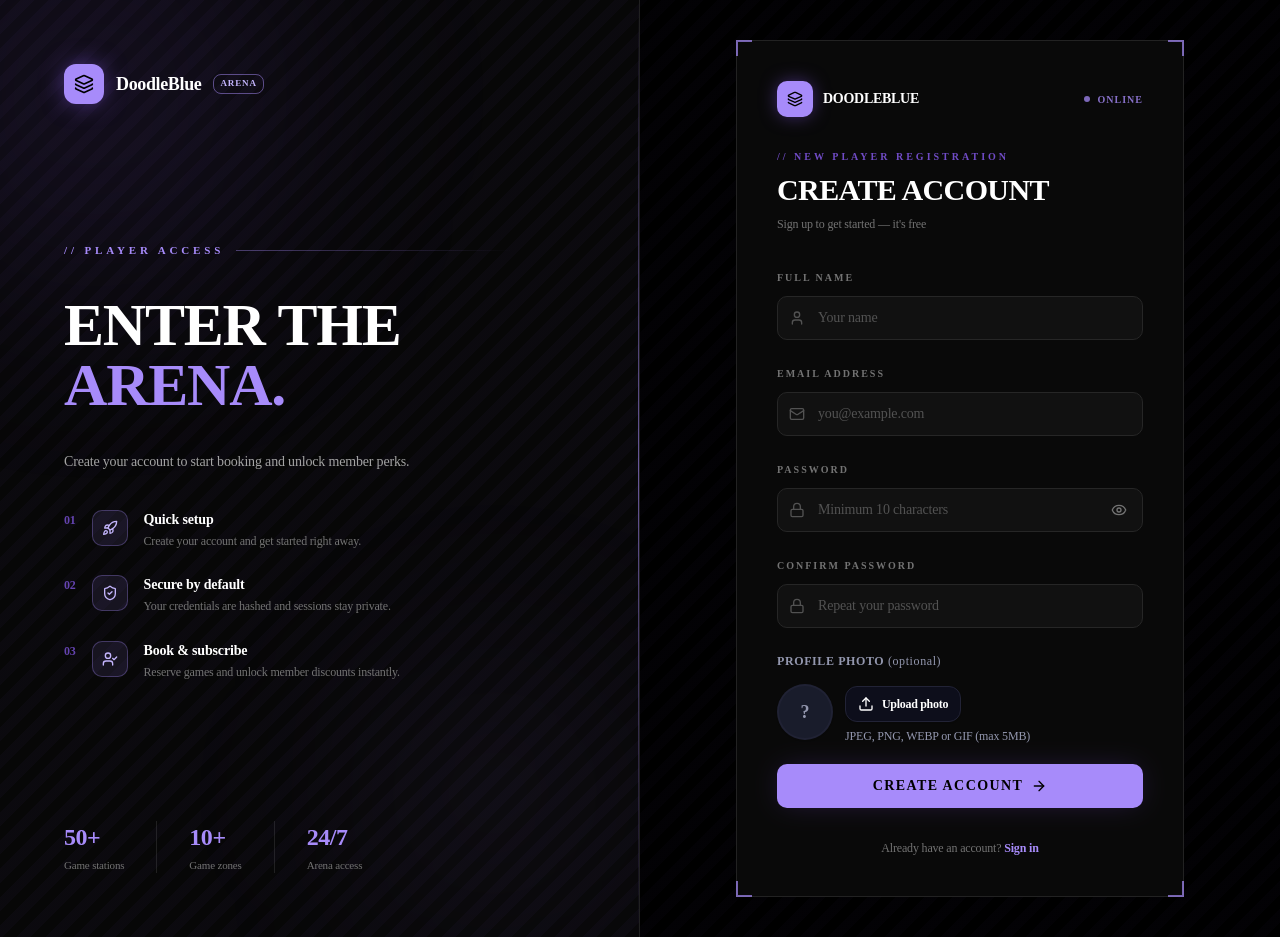
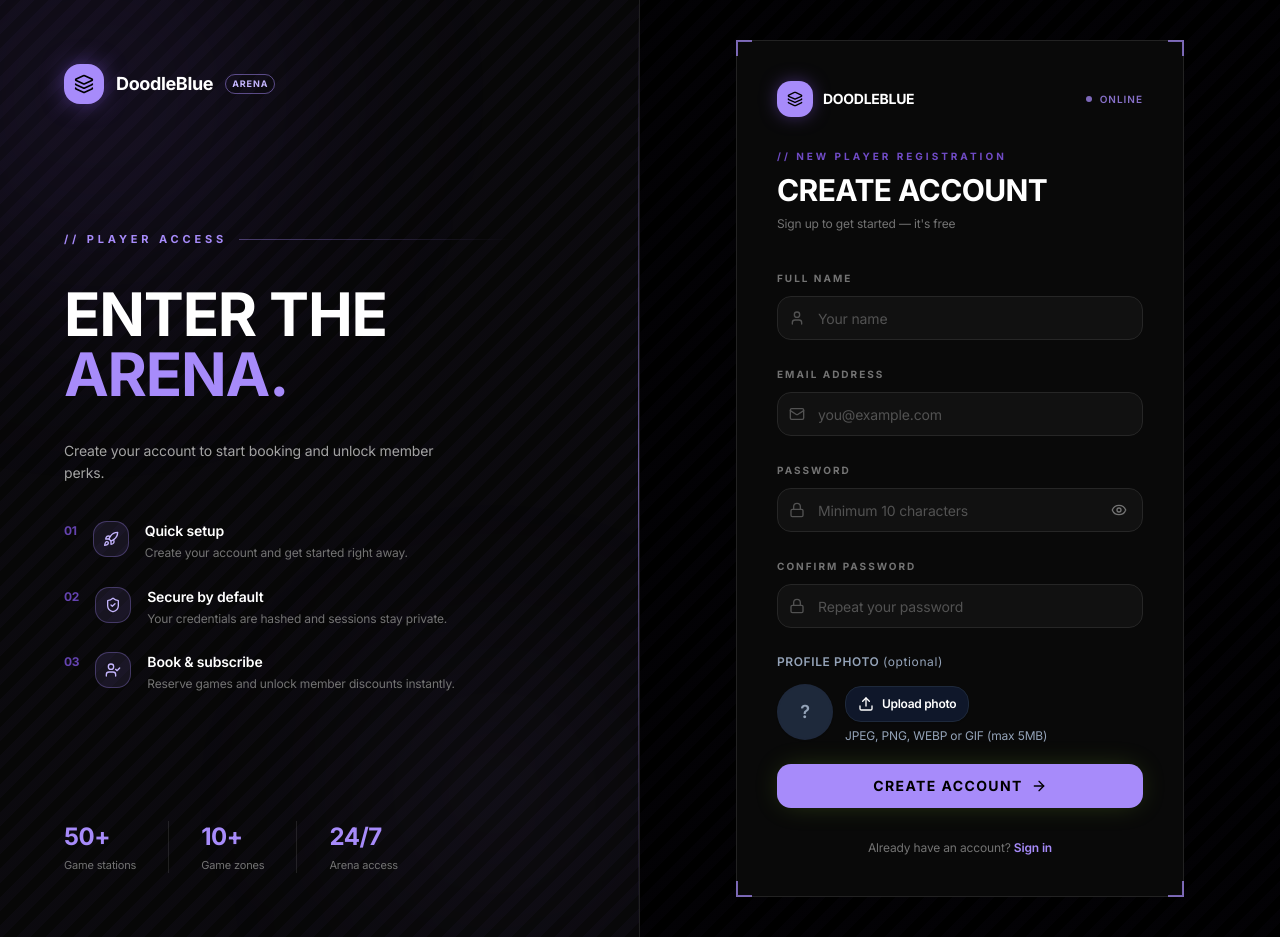
Before and after one commit to praveens649/Zylo, a React (Vite) app in the folder ReactApp/: page /signup in a window 1280 px wide. Built offline with nearby package versions, Linux system fonts and the light colour scheme.

Commit message:
feat: initialize ReactApp project structure and configuration

```diff
--- a/ReactApp/index.html
+++ b/ReactApp/index.html
@@ -7,7 +7,7 @@
     <title>DoodleBlue</title>
     <link rel="preconnect" href="https://fonts.googleapis.com">
     <link rel="preconnect" href="https://fonts.gstatic.com" crossorigin>
-    <link href="https://fonts.googleapis.com/css2?family=Inter:wght@300;400;500;600;700&family=Space+Grotesk:wght@500;600;700&display=swap" rel="stylesheet">
+    <link href="https://fonts.googleapis.com/css2?family=Inter:wght@300;400;500;600;700&family=JetBrains+Mono:wght@400;500;600&family=Space+Grotesk:wght@500;600;700&display=swap" rel="stylesheet">
   </head>
   <body class="antialiased font-sans">
     <div id="root"></div>
--- a/ReactApp/src/app/globals.css
+++ b/ReactApp/src/app/globals.css
@@ -4,142 +4,161 @@
 
 @layer base {
   :root {
-    /* Tailwind v3 opacity modifiers (bg-card/95 etc.) need channel values —
-       the config wraps these in oklch(var(--x) / <alpha-value>). */
+    /* BRAND PALETTE — "Light Green" (tweakcn: cmlhfpjhw000004l4f4ax3m7z) */
+    --background: 0.9892 0.0054 117.9205;
+    --foreground: 0.2077 0.0398 265.7549;
 
-    /* BRAND PALETTE — "Neon Arcade"
-       1. Primary:   Electric violet (L: 0.62, C: 0.24, H: 295)
-       2. Secondary: Deep violet surface
-       3. Tertiary:  Neon cyan (L: 0.79, C: 0.16, H: 195)
-    */
-    --primary: 0.6200 0.2400 295.0000;
-    --primary-foreground: 0.9700 0.0100 280.0000;
+    --card: 1.0000 0 0;
+    --card-foreground: 0.2077 0.0398 265.7549;
 
-    --secondary: 0.2200 0.0350 280.0000;
-    --secondary-foreground: 0.9200 0.0200 275.0000;
+    --popover: 1.0000 0 0;
+    --popover-foreground: 0.2077 0.0398 265.7549;
 
-    --tertiary: 0.7900 0.1600 195.0000;
-    --tertiary-foreground: 0.1500 0.0400 250.0000;
+    --primary: 0.8871 0.2122 128.5041;
+    --primary-foreground: 0 0 0;
 
-    /* SURFACES & NEUTRALS — deep space ink with a violet tint */
-    --background: 0.1250 0.0220 278.0000;
-    --foreground: 0.9350 0.0120 275.0000;
+    --secondary: 0.3717 0.0392 257.2870;
+    --secondary-foreground: 0.9842 0.0034 247.8575;
 
-    --card: 0.1700 0.0280 278.0000;
-    --card-foreground: 0.9350 0.0120 275.0000;
+    --tertiary: 0.7227 0.1920 149.5793;
+    --tertiary-foreground: 0.2077 0.0398 265.7549;
 
-    --popover: 0.1650 0.0280 278.0000;
-    --popover-foreground: 0.9350 0.0120 275.0000;
+    --muted: 0.9683 0.0069 247.8956;
+    --muted-foreground: 0.5544 0.0407 257.4166;
 
-    --muted: 0.2300 0.0300 278.0000;
-    --muted-foreground: 0.6800 0.0350 278.0000;
+    --accent: 0.9819 0.0181 155.8263;
+    --accent-foreground: 0.4479 0.1083 151.3277;
 
-    --accent: 0.2700 0.0700 288.0000;
-    --accent-foreground: 0.9400 0.0300 280.0000;
+    --destructive: 0.6368 0.2078 25.3313;
+    --destructive-foreground: 1.0000 0 0;
 
-    --destructive: 0.6300 0.2400 25.0000;
-    --destructive-foreground: 0.9850 0.0100 30.0000;
+    --border: 0.9288 0.0126 255.5078;
+    --input: 0.9288 0.0126 255.5078;
+    --ring: 0.8871 0.2122 128.5041;
 
-    --border: 0.2650 0.0350 280.0000;
-    --input: 0.2650 0.0350 280.0000;
-    --ring: 0.6800 0.2300 295.0000;
+    /* CHARTS */
+    --chart-1: 0.8871 0.2122 128.5041;
+    --chart-2: 0.3717 0.0392 257.2870;
+    --chart-3: 0.7227 0.1920 149.5793;
+    --chart-4: 0.5544 0.0407 257.4166;
+    --chart-5: 0.7107 0.0351 256.7878;
 
-    /* CHARTS — violet, cyan, magenta, slate, teal */
-    --chart-1: 0.6200 0.2400 295.0000;
-    --chart-2: 0.7900 0.1600 195.0000;
-    --chart-3: 0.7000 0.2100 330.0000;
-    --chart-4: 0.6000 0.0500 275.0000;
-    --chart-5: 0.7000 0.1300 165.0000;
+    --radius: 1rem;
 
-    --radius: 0.75rem;
-
-    /* SIDEBAR — near-black violet panel */
-    --sidebar-background: 0.1050 0.0200 278.0000;
-    --sidebar-foreground: 0.9000 0.0120 275.0000;
-    --sidebar-primary: 0.7000 0.2300 295.0000;
-    --sidebar-primary-foreground: 0.9850 0.0050 275.0000;
-    --sidebar-accent: 0.2200 0.0400 282.0000;
-    --sidebar-accent-foreground: 0.9600 0.0150 275.0000;
-    --sidebar-border: 0.2350 0.0300 280.0000;
-    --sidebar-ring: 0.7000 0.2300 295.0000;
-    --sidebar: 0.1050 0.0200 278.0000;
+    /* SIDEBAR */
+    --sidebar: 1.0000 0 0;
+    --sidebar-background: 1.0000 0 0;
+    --sidebar-foreground: 0.2077 0.0398 265.7549;
+    --sidebar-primary: 0.8871 0.2122 128.5041;
+    --sidebar-primary-foreground: 0 0 0;
+    --sidebar-accent: 0.9842 0.0034 247.8575;
+    --sidebar-accent-foreground: 0.2077 0.0398 265.7549;
+    --sidebar-border: 0.9683 0.0069 247.8956;
+    --sidebar-ring: 0.8871 0.2122 128.5041;
 
     /* TYPOGRAPHY */
-    --font-sans: var(--font-inter), system-ui, -apple-system, BlinkMacSystemFont, "Segoe UI", Roboto, sans-serif;
-    --font-display: var(--font-space-grotesk), var(--font-inter), system-ui, sans-serif;
-    --font-serif: Source Serif 4, Georgia, serif;
-    --font-mono: ui-monospace, SFMono-Regular, "JetBrains Mono", Menlo, Consolas, monospace;
+    --font-sans: Inter, system-ui, -apple-system, BlinkMacSystemFont, "Segoe UI", Roboto, sans-serif;
+    --font-display: Inter, system-ui, -apple-system, BlinkMacSystemFont, "Segoe UI", Roboto, sans-serif;
+    --font-serif: Georgia, serif;
+    --font-mono: "JetBrains Mono", ui-monospace, SFMono-Regular, Menlo, Consolas, monospace;
 
-    /* SHADOW TOKENS — pure black with violet glow shadows */
-    --shadow-color: hsl(0 0% 0%);
-    --shadow-2xs: 0px 1px 2px 0px hsl(0 0% 0% / 0.25);
-    --shadow-xs: 0px 1px 3px 0px hsl(0 0% 0% / 0.30);
-    --shadow-sm: 0px 1px 3px 0px hsl(0 0% 0% / 0.35), 0px 1px 2px -1px hsl(0 0% 0% / 0.25);
-    --shadow: 0px 2px 4px 0px hsl(0 0% 0% / 0.35), 0px 2px 4px -2px hsl(0 0% 0% / 0.25);
-    --shadow-md: 0px 4px 6px -1px hsl(0 0% 0% / 0.40), 0px 2px 4px -2px hsl(0 0% 0% / 0.30);
-    --shadow-lg: 0px 10px 15px -3px hsl(0 0% 0% / 0.45), 0px 4px 6px -4px hsl(0 0% 0% / 0.35);
-    --shadow-xl: 0px 20px 25px -5px hsl(0 0% 0% / 0.50), 0px 8px 10px -6px hsl(0 0% 0% / 0.40);
-    --shadow-2xl: 0px 25px 50px -12px hsl(0 0% 0% / 0.65);
+    /* SHADOW TOKENS */
+    --shadow-color: #000000;
+    --shadow-opacity: 0.05;
+    --shadow-blur: 20px;
+    --shadow-spread: 0px;
+    --shadow-offset-x: 0px;
+    --shadow-offset-y: 8px;
+    --shadow-2xs: 0px 8px 20px 0px hsl(0 0% 0% / 0.03);
+    --shadow-xs: 0px 8px 20px 0px hsl(0 0% 0% / 0.03);
+    --shadow-sm: 0px 8px 20px 0px hsl(0 0% 0% / 0.05), 0px 1px 2px -1px hsl(0 0% 0% / 0.05);
+    --shadow: 0px 8px 20px 0px hsl(0 0% 0% / 0.05), 0px 1px 2px -1px hsl(0 0% 0% / 0.05);
+    --shadow-md: 0px 8px 20px 0px hsl(0 0% 0% / 0.05), 0px 2px 4px -1px hsl(0 0% 0% / 0.05);
+    --shadow-lg: 0px 8px 20px 0px hsl(0 0% 0% / 0.05), 0px 4px 6px -1px hsl(0 0% 0% / 0.05);
+    --shadow-xl: 0px 8px 20px 0px hsl(0 0% 0% / 0.05), 0px 8px 10px -1px hsl(0 0% 0% / 0.05);
+    --shadow-2xl: 0px 8px 20px 0px hsl(0 0% 0% / 0.13);
 
-    --tracking-normal: -0.011em;
-    --letter-spacing: -0.011em;
+    --tracking-normal: -0.01em;
+    --letter-spacing: -0.01em;
     --spacing: 0.25rem;
   }
 
-  /* The app is dark-only — .dark mirrors :root so the class is a no-op. */
   .dark {
-    --primary: 0.6200 0.2400 295.0000;
-    --primary-foreground: 0.9700 0.0100 280.0000;
-    --secondary: 0.2200 0.0350 280.0000;
-    --secondary-foreground: 0.9200 0.0200 275.0000;
-    --tertiary: 0.7900 0.1600 195.0000;
-    --tertiary-foreground: 0.1500 0.0400 250.0000;
-    --background: 0.1250 0.0220 278.0000;
-    --foreground: 0.9350 0.0120 275.0000;
-    --card: 0.1700 0.0280 278.0000;
-    --card-foreground: 0.9350 0.0120 275.0000;
-    --popover: 0.1650 0.0280 278.0000;
-    --popover-foreground: 0.9350 0.0120 275.0000;
-    --muted: 0.2300 0.0300 278.0000;
-    --muted-foreground: 0.6800 0.0350 278.0000;
-    --accent: 0.2700 0.0700 288.0000;
-    --accent-foreground: 0.9400 0.0300 280.0000;
-    --destructive: 0.6300 0.2400 25.0000;
-    --destructive-foreground: 0.9850 0.0100 30.0000;
-    --border: 0.2650 0.0350 280.0000;
-    --input: 0.2650 0.0350 280.0000;
-    --ring: 0.6800 0.2300 295.0000;
-    --chart-1: 0.6200 0.2400 295.0000;
-    --chart-2: 0.7900 0.1600 195.0000;
-    --chart-3: 0.7000 0.2100 330.0000;
-    --chart-4: 0.6000 0.0500 275.0000;
-    --chart-5: 0.7000 0.1300 165.0000;
-    --sidebar-background: 0.1050 0.0200 278.0000;
-    --sidebar-foreground: 0.9000 0.0120 275.0000;
-    --sidebar-primary: 0.7000 0.2300 295.0000;
-    --sidebar-primary-foreground: 0.9850 0.0050 275.0000;
-    --sidebar-accent: 0.2200 0.0400 282.0000;
-    --sidebar-accent-foreground: 0.9600 0.0150 275.0000;
-    --sidebar-border: 0.2350 0.0300 280.0000;
-    --sidebar-ring: 0.7000 0.2300 295.0000;
-    --sidebar: 0.1050 0.0200 278.0000;
-    --shadow-color: hsl(0 0% 0%);
-    --shadow-2xs: 0px 1px 2px 0px hsl(0 0% 0% / 0.25);
-    --shadow-xs: 0px 1px 3px 0px hsl(0 0% 0% / 0.30);
-    --shadow-sm: 0px 1px 3px 0px hsl(0 0% 0% / 0.35), 0px 1px 2px -1px hsl(0 0% 0% / 0.25);
-    --shadow: 0px 2px 4px 0px hsl(0 0% 0% / 0.35), 0px 2px 4px -2px hsl(0 0% 0% / 0.25);
-    --shadow-md: 0px 4px 6px -1px hsl(0 0% 0% / 0.40), 0px 2px 4px -2px hsl(0 0% 0% / 0.30);
-    --shadow-lg: 0px 10px 15px -3px hsl(0 0% 0% / 0.45), 0px 4px 6px -4px hsl(0 0% 0% / 0.35);
-    --shadow-xl: 0px 20px 25px -5px hsl(0 0% 0% / 0.50), 0px 8px 10px -6px hsl(0 0% 0% / 0.40);
-    --shadow-2xl: 0px 25px 50px -12px hsl(0 0% 0% / 0.65);
+    /* BRAND PALETTE — "Light Green" (Dark Mode) */
+    --background: 0.1288 0.0406 264.6952;
+    --foreground: 0.9842 0.0034 247.8575;
+
+    --card: 0.2077 0.0398 265.7549;
+    --card-foreground: 0.9842 0.0034 247.8575;
+
+    --popover: 0.2077 0.0398 265.7549;
+    --popover-foreground: 0.9842 0.0034 247.8575;
+
+    --primary: 0.8871 0.2122 128.5041;
+    --primary-foreground: 0 0 0;
+
+    --secondary: 0.2795 0.0368 260.0310;
+    --secondary-foreground: 0.9842 0.0034 247.8575;
+
+    --tertiary: 0.7227 0.1920 149.5793;
+    --tertiary-foreground: 0.1288 0.0406 264.6952;
+
+    --muted: 0.2795 0.0368 260.0310;
+    --muted-foreground: 0.7107 0.0351 256.7878;
+
+    --accent: 0.3925 0.0896 152.5353;
+    --accent-foreground: 0.8871 0.2122 128.5041;
+
+    --destructive: 0.4437 0.1613 26.8994;
+    --destructive-foreground: 1.0000 0 0;
+
+    --border: 0.2795 0.0368 260.0310;
+    --input: 0.2795 0.0368 260.0310;
+    --ring: 0.8871 0.2122 128.5041;
+
+    /* CHARTS */
+    --chart-1: 0.8871 0.2122 128.5041;
+    --chart-2: 0.6231 0.1880 259.8145;
+    --chart-3: 0.7227 0.1920 149.5793;
+    --chart-4: 0.6268 0.2325 303.9004;
+    --chart-5: 0.7686 0.1647 70.0804;
+
+    --radius: 1rem;
+
+    /* SIDEBAR */
+    --sidebar: 0.1288 0.0406 264.6952;
+    --sidebar-background: 0.1288 0.0406 264.6952;
+    --sidebar-foreground: 0.9842 0.0034 247.8575;
+    --sidebar-primary: 0.8871 0.2122 128.5041;
+    --sidebar-primary-foreground: 0 0 0;
+    --sidebar-accent: 0.2795 0.0368 260.0310;
+    --sidebar-accent-foreground: 0.9842 0.0034 247.8575;
+    --sidebar-border: 0.2795 0.0368 260.0310;
+    --sidebar-ring: 0.8871 0.2122 128.5041;
+
+    /* SHADOW TOKENS */
+    --shadow-color: #000000;
+    --shadow-opacity: 0.4;
+    --shadow-blur: 25px;
+    --shadow-spread: 0px;
+    --shadow-offset-x: 0px;
+    --shadow-offset-y: 10px;
+    --shadow-2xs: 0px 10px 25px 0px hsl(0 0% 0% / 0.20);
+    --shadow-xs: 0px 10px 25px 0px hsl(0 0% 0% / 0.20);
+    --shadow-sm: 0px 10px 25px 0px hsl(0 0% 0% / 0.40), 0px 1px 2px -1px hsl(0 0% 0% / 0.40);
+    --shadow: 0px 10px 25px 0px hsl(0 0% 0% / 0.40), 0px 1px 2px -1px hsl(0 0% 0% / 0.40);
+    --shadow-md: 0px 10px 25px 0px hsl(0 0% 0% / 0.40), 0px 2px 4px -1px hsl(0 0% 0% / 0.40);
+    --shadow-lg: 0px 10px 25px 0px hsl(0 0% 0% / 0.40), 0px 4px 6px -1px hsl(0 0% 0% / 0.40);
+    --shadow-xl: 0px 10px 25px 0px hsl(0 0% 0% / 0.40), 0px 8px 10px -1px hsl(0 0% 0% / 0.40);
+    --shadow-2xl: 0px 10px 25px 0px hsl(0 0% 0% / 1.00);
   }
 
   .theme {
-    --font-sans: var(--font-inter), system-ui, -apple-system, BlinkMacSystemFont, "Segoe UI", Roboto, sans-serif;
-    --font-display: var(--font-space-grotesk), var(--font-inter), system-ui, sans-serif;
-    --font-mono: ui-monospace, SFMono-Regular, "JetBrains Mono", Menlo, Consolas, monospace;
-    --font-serif: Source Serif 4, Georgia, serif;
-    --radius: 0.75rem;
+    --font-sans: Inter, system-ui, -apple-system, BlinkMacSystemFont, "Segoe UI", Roboto, sans-serif;
+    --font-display: Inter, system-ui, -apple-system, BlinkMacSystemFont, "Segoe UI", Roboto, sans-serif;
+    --font-mono: "JetBrains Mono", ui-monospace, SFMono-Regular, Menlo, Consolas, monospace;
+    --font-serif: Georgia, serif;
+    --radius: 1rem;
     --tracking-tighter: calc(var(--tracking-normal) - 0.05em);
     --tracking-tight: calc(var(--tracking-normal) - 0.025em);
     --tracking-wide: calc(var(--tracking-normal) + 0.025em);
@@ -171,14 +190,14 @@
 }
 
 /* ── Ambient page backdrop ────────────────────────────────────────────────
-   Neon glow orbs + a faint cyber grid, fixed behind the main content. */
+   Light Green ambient glow + subtle dark slate grid */
 .bg-ambient-mesh {
   background-image:
-    linear-gradient(oklch(0.70 0.20 295 / 0.045) 1px, transparent 1px),
-    linear-gradient(90deg, oklch(0.70 0.20 295 / 0.045) 1px, transparent 1px),
-    radial-gradient(at 12% -5%, oklch(0.6200 0.2400 295.0000 / 0.20) 0px, transparent 45%),
-    radial-gradient(at 88% 0%, oklch(0.7900 0.1600 195.0000 / 0.13) 0px, transparent 42%),
-    radial-gradient(at 50% 105%, oklch(0.7000 0.2100 330.0000 / 0.12) 0px, transparent 50%);
+    linear-gradient(oklch(0.8871 0.2122 128.5041 / 0.035) 1px, transparent 1px),
+    linear-gradient(90deg, oklch(0.8871 0.2122 128.5041 / 0.035) 1px, transparent 1px),
+    radial-gradient(at 12% -5%, oklch(0.8871 0.2122 128.5041 / 0.16) 0px, transparent 45%),
+    radial-gradient(at 88% 0%, oklch(0.7227 0.1920 149.5793 / 0.12) 0px, transparent 42%),
+    radial-gradient(at 50% 105%, oklch(0.3925 0.0896 152.5353 / 0.14) 0px, transparent 50%);
   background-size: 44px 44px, 44px 44px, auto, auto, auto;
   background-attachment: fixed;
 }
@@ -186,8 +205,8 @@
 /* Standalone grid texture for feature panels */
 .cyber-grid {
   background-image:
-    linear-gradient(oklch(0.72 0.19 295 / 0.07) 1px, transparent 1px),
-    linear-gradient(90deg, oklch(0.72 0.19 295 / 0.07) 1px, transparent 1px);
+    linear-gradient(oklch(0.8871 0.2122 128.5041 / 0.06) 1px, transparent 1px),
+    linear-gradient(90deg, oklch(0.8871 0.2122 128.5041 / 0.06) 1px, transparent 1px);
   background-size: 32px 32px;
 }
 
@@ -243,7 +262,7 @@
   animation: pulse-glow 2.4s ease-in-out infinite;
 }
 
-/* Animated violet → cyan gradient text */
+/* Animated light green → emerald gradient text */
 @keyframes gradient-slide {
   0%, 100% { background-position: 0% 50%; }
   50%      { background-position: 100% 50%; }
@@ -253,7 +272,7 @@
   background: linear-gradient(
     120deg,
     oklch(var(--primary)) 0%,
-    oklch(var(--tertiary)) 50%,
+    oklch(var(--chart-3)) 50%,
     oklch(var(--primary)) 100%
   );
   background-size: 200% auto;
--- a/ReactApp/tailwind.config.ts
+++ b/ReactApp/tailwind.config.ts
@@ -71,8 +71,9 @@ export default {
         sm: "calc(var(--radius) - 4px)",
       },
       fontFamily: {
-        sans: ["var(--font-inter)", "system-ui", "sans-serif"],
-        display: ["var(--font-space-grotesk)", "var(--font-inter)", "sans-serif"],
+        sans: ["var(--font-sans)", "Inter", "system-ui", "sans-serif"],
+        display: ["var(--font-display)", "Inter", "system-ui", "sans-serif"],
+        mono: ["var(--font-mono)", "JetBrains Mono", "monospace"],
       },
       keyframes: {
         "fade-up": {
--- a/package.json
+++ b/package.json
@@ -7,6 +7,8 @@
   "scripts": {
     "client": "pnpm --filter ./ReactApp dev",
     "server": "pnpm --filter ./Server dev",
+    "seed": "pnpm --filter ./Server seed",
+    "db:push": "pnpm --filter ./Server prisma db push",
     "stripe": "pnpm --filter ./Server stripe",
     "og-stripe": "pnpm --filter ./Server og-stripe",
     "test": "echo \"Error: no test specified\" && exit 1",
```
Also changed, not shown: ReactApp/components.json (added), 1 other file (tests, documents, lock files or other folders).
